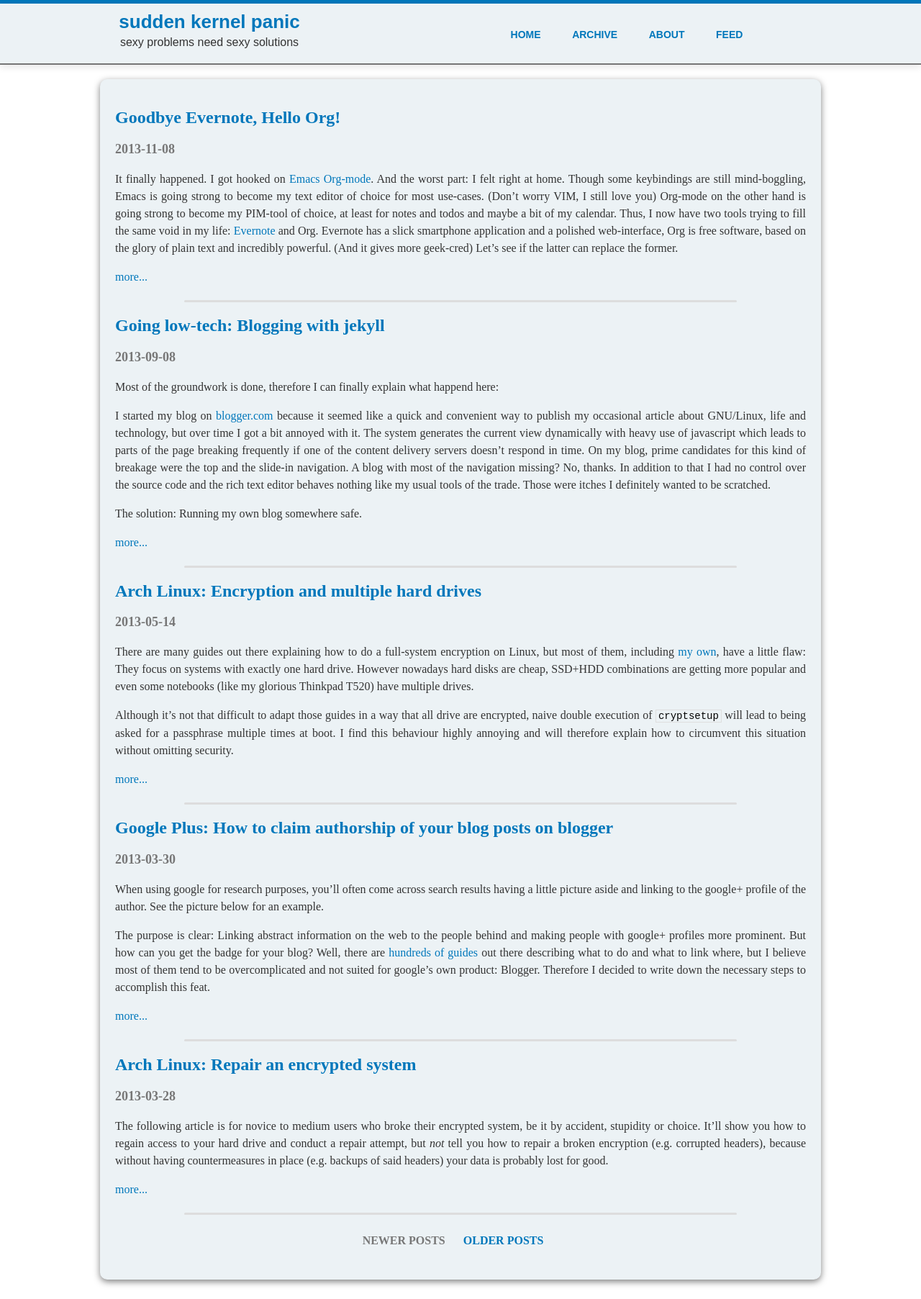
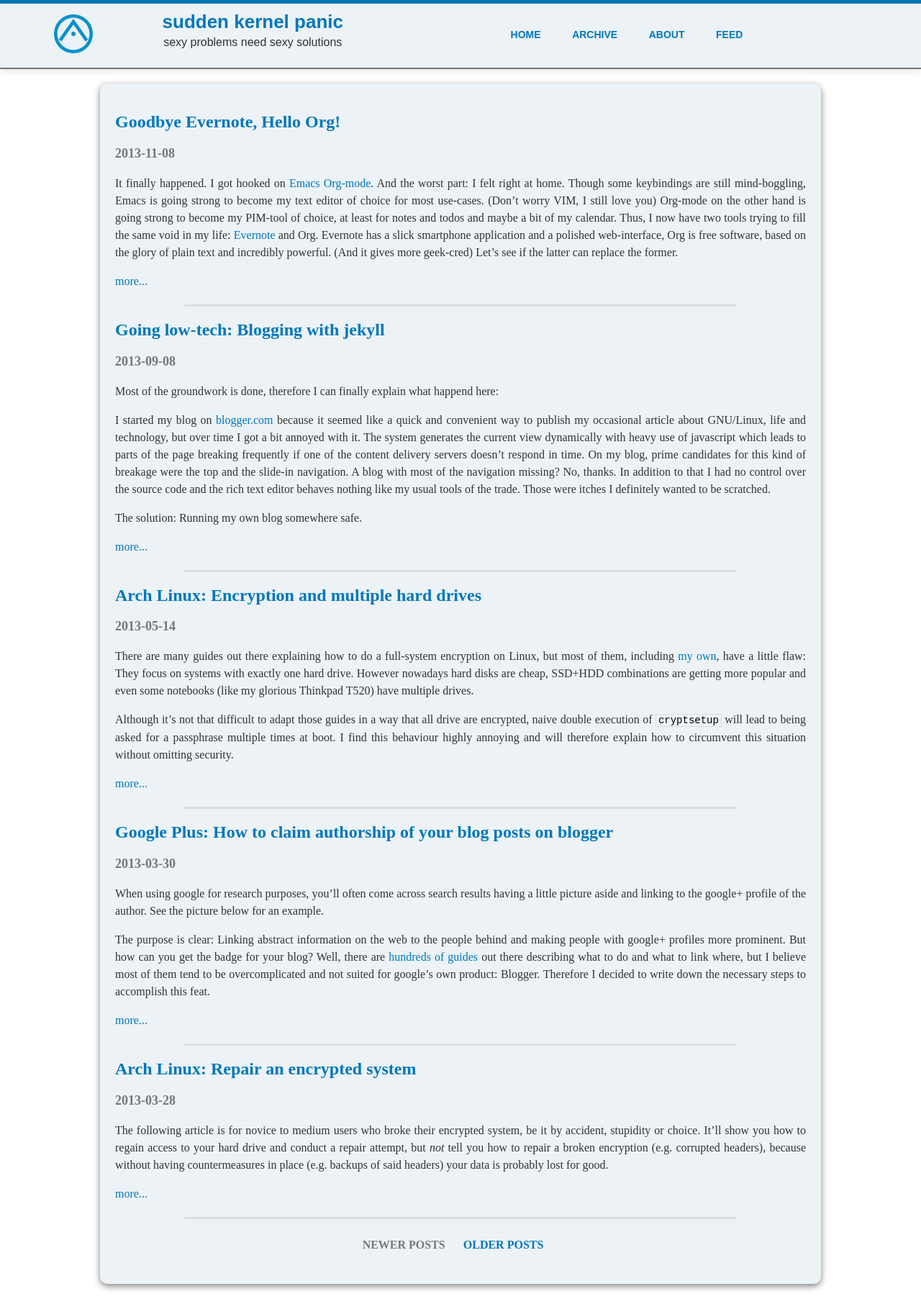
Before and after one commit to Bin7me/bin7me.github.io, a Jekyll site: the page built from index.html, in a window 1280 px wide. Shown: the whole page at 72% size. Built offline with Jekyll 4.4.1, drawn with Linux system fonts in a browser that asks for light colours; Markdown is read by kramdown in place of the engine named in the settings; the list of posts is cut into pages by our own code.

Commit message:
removed stray </div>, added logo back

```diff
--- a/_layouts/default.html
+++ b/_layouts/default.html
@@ -37,9 +37,15 @@
 	  <header>
 		<div class="grid header-navigation">
 		  <div class="unit two-fifths center-on-mobiles">
-						<div id="title-description">
+            <div class="grid">
+              <div id="logo-div" class="unit one-quarter center-on-mobiles">
+                <a href="{{ site.baseurl }}">
+                  <img id="logo" src="{{ site.baseurl }}assets/img/logo.png" alt="sudden kernel panic"/></a>
+              </div>
+              <div id=title-description class="unit three-quarters center-on-mobiles">
                 <span id="title"><a href="{{ site.baseurl }}">{{ site.name }}</a></span><br />
                 <span id="description">{{ site.description }}</span>
+              </div>
             </div>
           </div>
           <div class="unit three-fifths center-on-mobiles">
@@ -52,6 +58,5 @@
 		  {{ content }}
 		</article>
 	  </div>
-		</div>
 	</body>
 </html>
```
Lines whose indentation alone changed are shown as unchanged.
